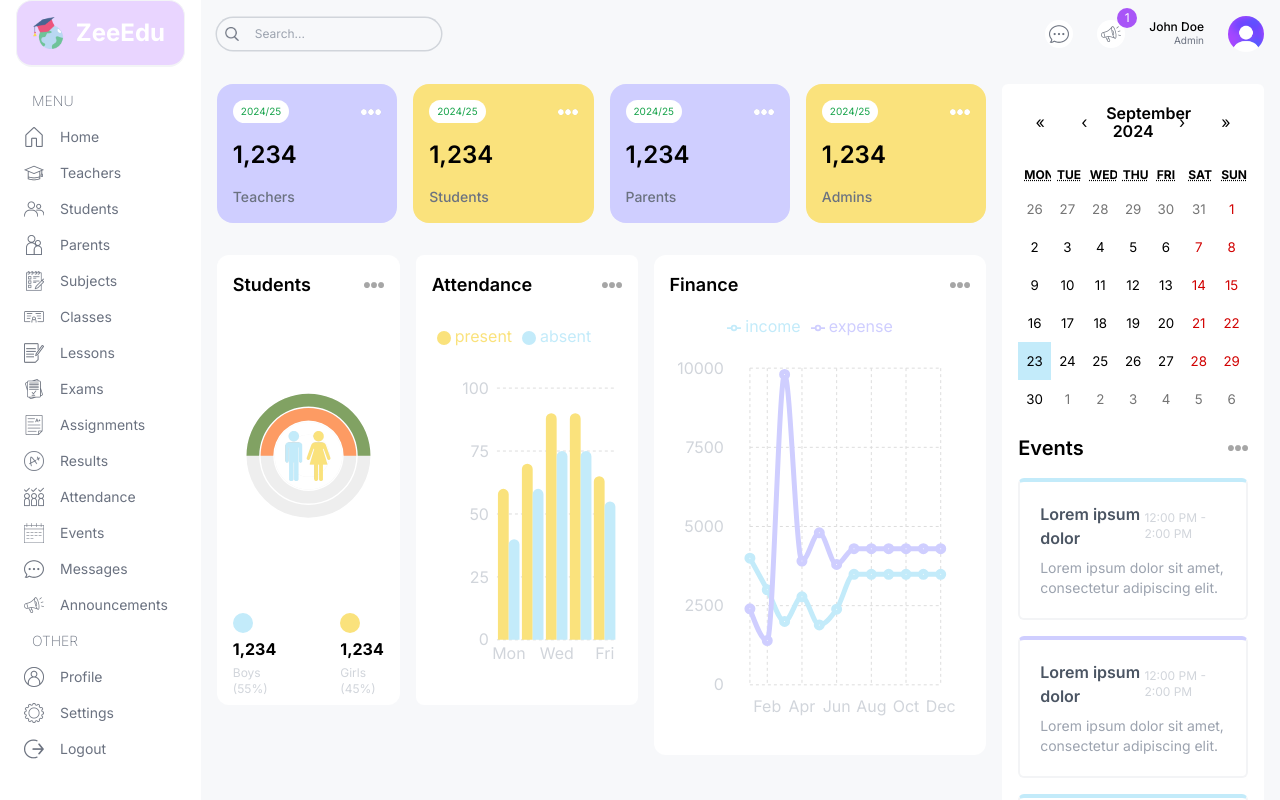
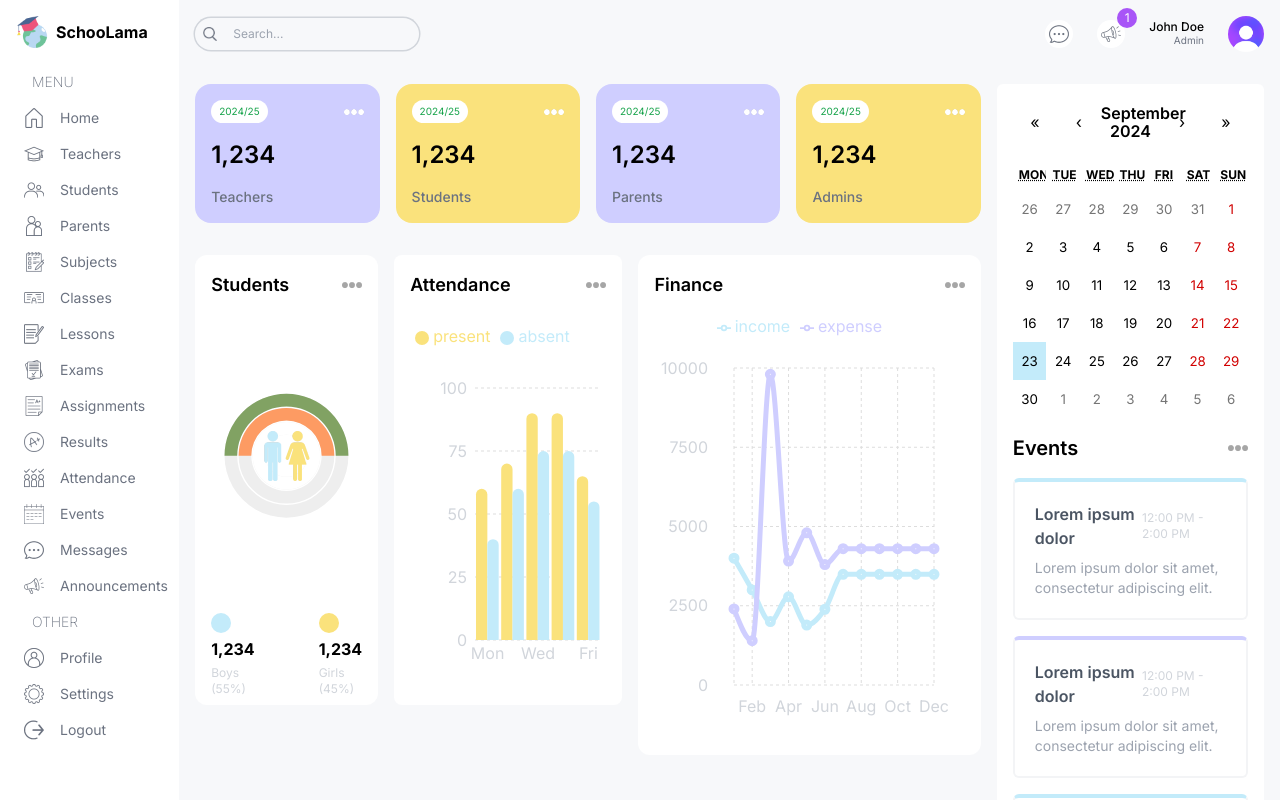
Before and after one commit to zee0401/school-managment, a Next.js app: page /admin in a window 1280 px wide. Built offline with nearby package versions, Linux system fonts and the light colour scheme.

Commit message:
dashboard layout

```diff
--- a/src/app/(dashboard)/layout.tsx
+++ b/src/app/(dashboard)/layout.tsx
@@ -1,7 +1,7 @@
+import Menu from "@/components/Menu";
+import Navbar from "@/components/Navbar";
 import Image from "next/image";
 import Link from "next/link";
-import Menu from "../../components/Menu";
-import Navbar from "@/components/Navbar";
 
 export default function DashboardLayout({
   children,
@@ -10,23 +10,19 @@ export default function DashboardLayout({
 }>) {
   return (
     <div className="h-screen flex">
-      <div className="w-[14%] md:w-[8%] lg:w-[16%] xl:w-[16%]">
+      {/* LEFT */}
+      <div className="w-[14%] md:w-[8%] lg:w-[16%] xl:w-[14%] p-4">
         <Link
           href="/"
-          className="flex bg-purple-200 border rounded-2xl justify-center gap-2 border-b-2 border-gray-100 lg:justify-center py-4 lg:mx-4"
+          className="flex items-center justify-center lg:justify-start gap-2"
         >
-          <div className="flex items-center gap-2 ">
-            <Image src="/logo.png" alt="logo" width={32} height={32} />
-          </div>
-          <span className="hidden lg:block font-bold px-1  text-2xl text-white">
-            ZeeEdu
-          </span>
+          <Image src="/logo.png" alt="logo" width={32} height={32} />
+          <span className="hidden lg:block font-bold">SchooLama</span>
         </Link>
-        <div className="px-4">
-          <Menu />
-        </div>
+        <Menu />
       </div>
-      <div className="w-[86%] md:w-[92%] lg:w-[84%] xl:w-[86%] bg-[#F7F8FA]  flex flex-col  overflow-scroll">
+      {/* RIGHT */}
+      <div className="w-[86%] md:w-[92%] lg:w-[84%] xl:w-[86%] bg-[#F7F8FA] overflow-scroll flex flex-col">
         <Navbar />
         {children}
       </div>
```
